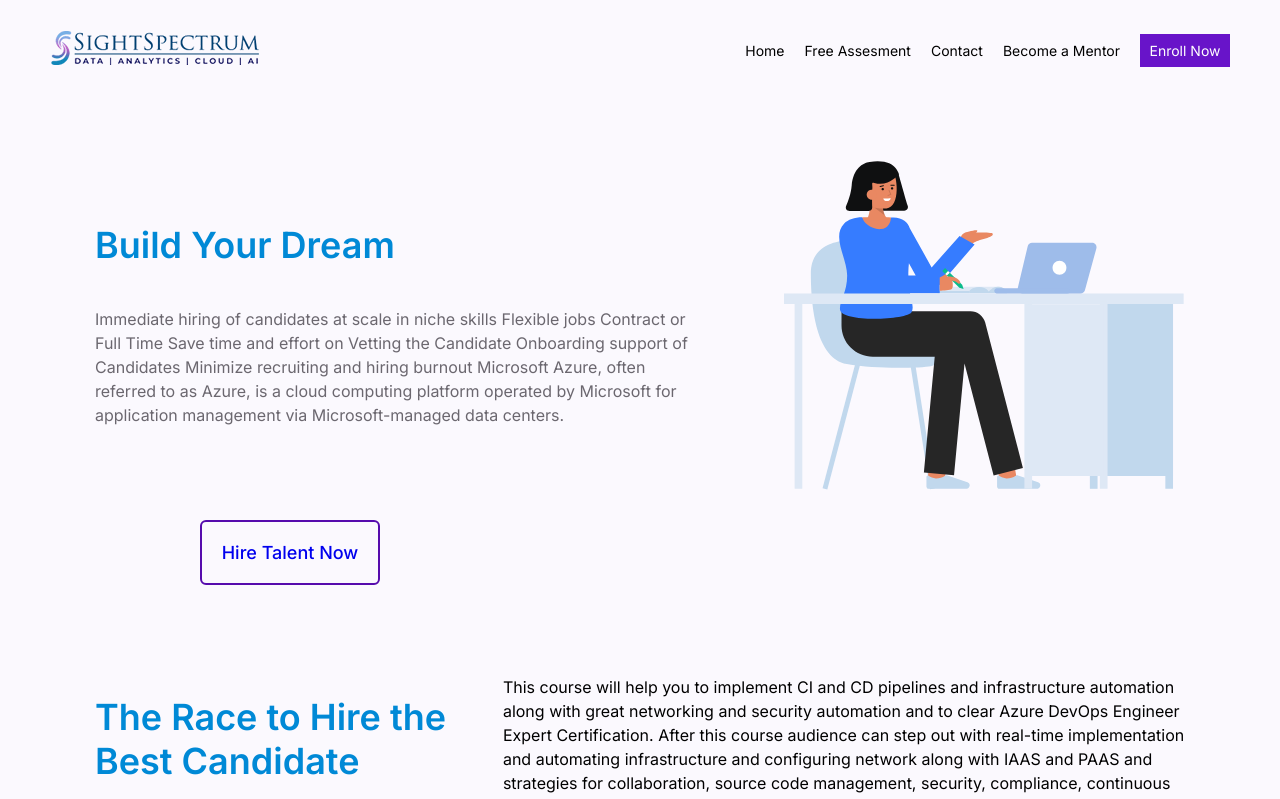
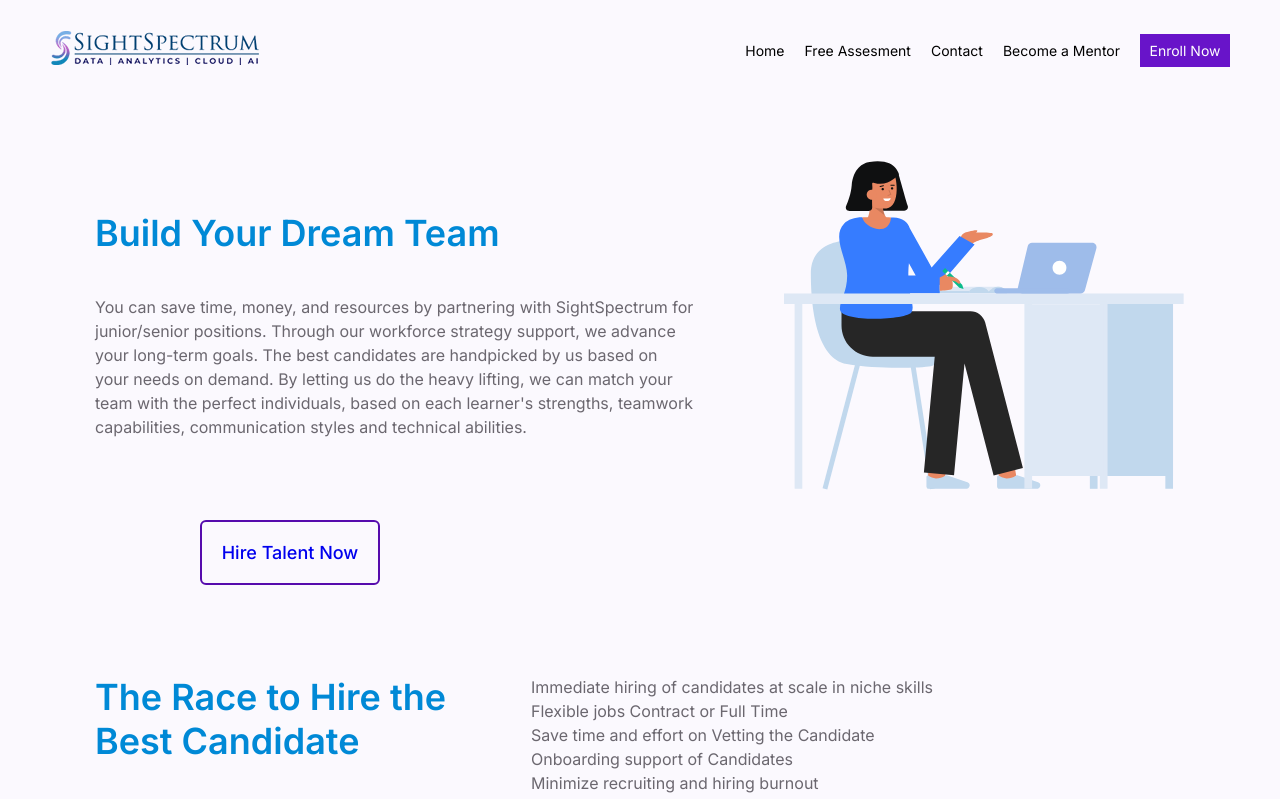
Before and after one commit to Josphine-Swetha23/ssbootcamp, a Next.js app: page /becomeamentor in a window 1280 px wide. Shown: the top 799 px of the page. Built offline with nearby package versions, Linux system fonts and the light colour scheme; no server answers.

Commit message:
Become a mentor corrections

```diff
--- a/pages/becomeamentor.js
+++ b/pages/becomeamentor.js
@@ -12,14 +12,16 @@ const Becomeamentor = () => {
           <NavBar />
           <div className={styles.wrapper1}>
             <div className={styles.miniwrapper1}>
-              <div className={styles.logo}>Build Your Dream</div>
+              <div className={styles.logo}>Build Your Dream Team</div>
               <div className={styles.heading}>
-                Immediate hiring of candidates at scale in niche skills Flexible
-                jobs Contract or Full Time Save time and effort on Vetting the
-                Candidate Onboarding support of Candidates Minimize recruiting
-                and hiring burnout Microsoft Azure, often referred to as Azure,
-                is a cloud computing platform operated by Microsoft for
-                application management via Microsoft-managed data centers.{" "}
+                You can save time, money, and resources by partnering with
+                SightSpectrum for junior/senior positions. Through our workforce
+                strategy support, we advance your long-term goals. The best
+                candidates are handpicked by us based on your needs on demand.
+                By letting us do the heavy lifting, we can match your team with
+                the perfect individuals, based on each learner's strengths,
+                teamwork capabilities, communication styles and technical
+                abilities.{" "}
               </div>
             </div>
             <img className={styles.heroimg} src="Group.svg" alt="" />
@@ -40,14 +42,11 @@ const Becomeamentor = () => {
               </div>
               <div className={styles.heading1}>
                 {" "}
-                This course will help you to implement CI and CD pipelines and
-                infrastructure automation along with great networking and
-                security automation and to clear Azure DevOps Engineer Expert
-                Certification. After this course audience can step out with
-                real-time implementation and automating infrastructure and
-                configuring network along with IAAS and PAAS and strategies for
-                collaboration, source code management, security, compliance,
-                continuous integration, delivery, and monitoring.{" "}
+                Immediate hiring of candidates at scale in niche skills <br />{" "}
+                Flexible jobs Contract or Full Time <br />
+                Save time and effort on Vetting the Candidate <br />
+                Onboarding support of Candidates
+                <br /> Minimize recruiting and hiring burnout
               </div>
             </div>
           </div>
--- a/styles/becomeamentor.module.css
+++ b/styles/becomeamentor.module.css
@@ -28,7 +28,8 @@
     font-size: 16px;
     font-weight: 400;
     line-height: 24px;
-    color: #000;
+    color: #6b676f;
+    left: 20px;
   }
   .head{
     font-family: Inter;
@@ -152,7 +153,7 @@ text-align: center;
     display: flex;
     flex-direction: column;
     /* gap: 30px; */
-    width: 200%;
+    width: 40%;
   }
   .title {
     font-size: 36px;
@@ -431,7 +432,7 @@ text-align: center;
     color: #0089D6;
     font-weight: bolder;
     font-size: 36px;
-    padding-top: 5%;
+    /* padding-top: 5%; */
   }
   .wrapper21 {
     /* background: #fff; */
```
